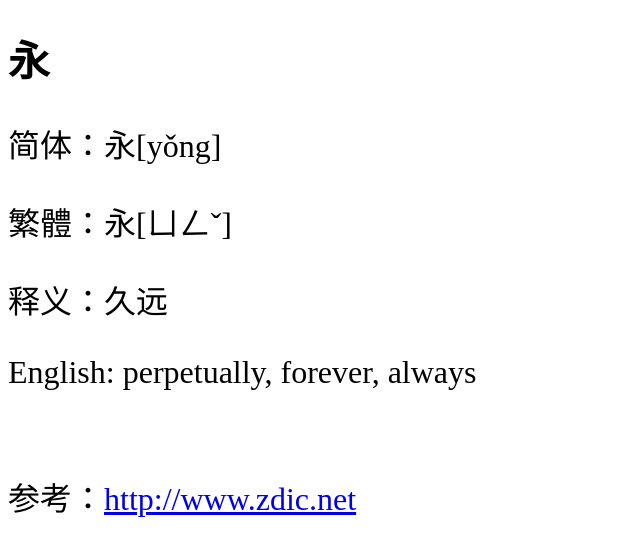
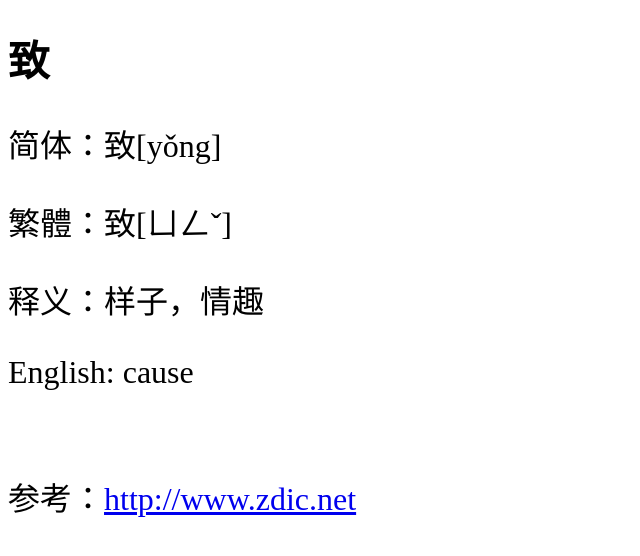
Before and after one commit to shengzhe/livecalligraphy, a Jekyll site: the page built from _posts/2012-08-31-LanTing-301.html, in a window 1280 px wide. Shown: the top 556 px of the page, without its empty margins (0-640 px from the left). Built offline with Jekyll 4.4.1, drawn with Linux system fonts in a browser that asks for light colours; Markdown is read by kramdown in place of the engine named in the settings.

Commit message:
Update 2012-08-31-LanTing-301.html

```diff
--- a/_posts/2012-08-31-LanTing-301.html
+++ b/_posts/2012-08-31-LanTing-301.html
@@ -1,11 +1,11 @@
 ---
 layout: default
-title: 兰亭集序第1个字 (1st character of Lan Ting)
+title: 兰亭集序第301个字 (301st character of Lan Ting)
 ---
-<h1>永</h1>
-<p>简体：永[yǒng]</p>
-<p>繁體：永[ㄩㄥˇ]</p>
-<p>释义：久远</p>
-<p>English: perpetually, forever, always</p>
+<h1>致</h1>
+<p>简体：致[yǒng]</p>
+<p>繁體：致[ㄩㄥˇ]</p>
+<p>释义：样子，情趣</p>
+<p>English: cause</p>
 <br/>
-<p>参考：<a href="http://www.zdic.net/zd/zi/ZdicE6ZdicB0ZdicB8.htm">http://www.zdic.net</a></p>
+<p>参考：<a href="http://www.zdic.net/z/22/js/81F4.htm">http://www.zdic.net</a></p>
```
